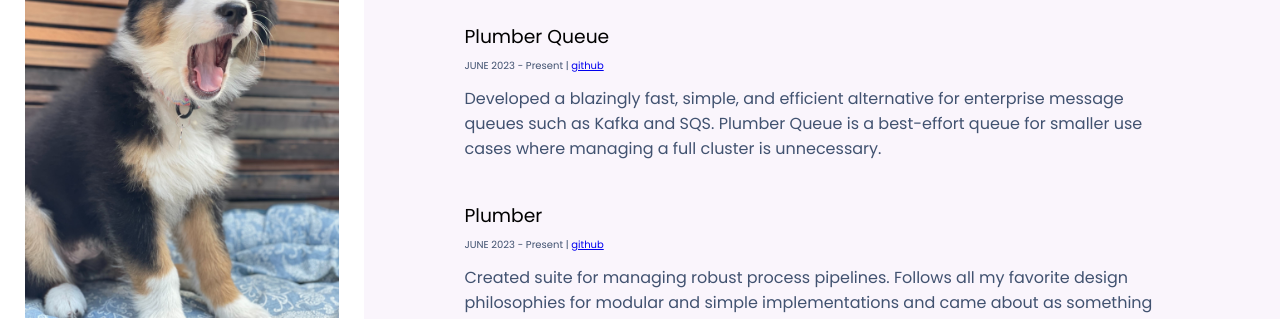
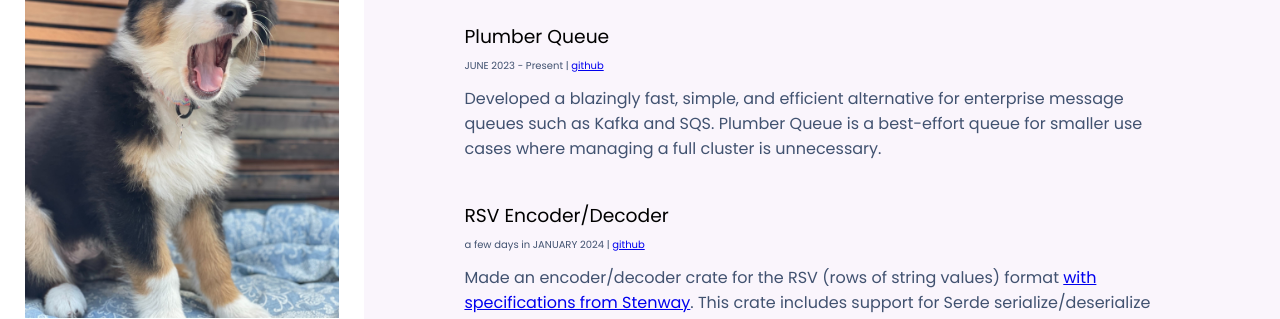
Before and after one commit to MostlyMax/personal-site, a plain HTML site: page public/index.html in a window 1280 px wide. Shown: the part 126-445 px from the top of the page. Drawn offline with Linux system fonts and the light colour scheme.

Commit message:
added rsv-rust

```diff
--- a/public/index.html
+++ b/public/index.html
@@ -62,6 +62,19 @@
           <p>
             Developed a blazingly fast, simple, and efficient alternative for enterprise message queues such as Kafka and SQS.
             Plumber Queue is a best-effort queue for smaller use cases where managing a full cluster is unnecessary.
+          </p>
+        </div>
+
+        <div class="project-info">
+          <div class="project-heading">
+            <h3>RSV Encoder/Decoder</h3>
+            <span>a few days in JANUARY 2024 | </span>
+            <a href="https://github.com/MostlyMax/rsv-rust" target="_blank" rel="noreferrer noopener">github</a>
+          </div>
+          <p>
+            Made an encoder/decoder crate for the RSV (rows of string values) format
+            <a href="https://github.com/Stenway/RSV-Specification" target="_blank" rel="noreferrer noopener">with specifications from Stenway</a>.
+            This crate includes support for Serde serialize/deserialize traits making it very generalizable and easy to use with custom structs.
           </p>
         </div>
 
```
